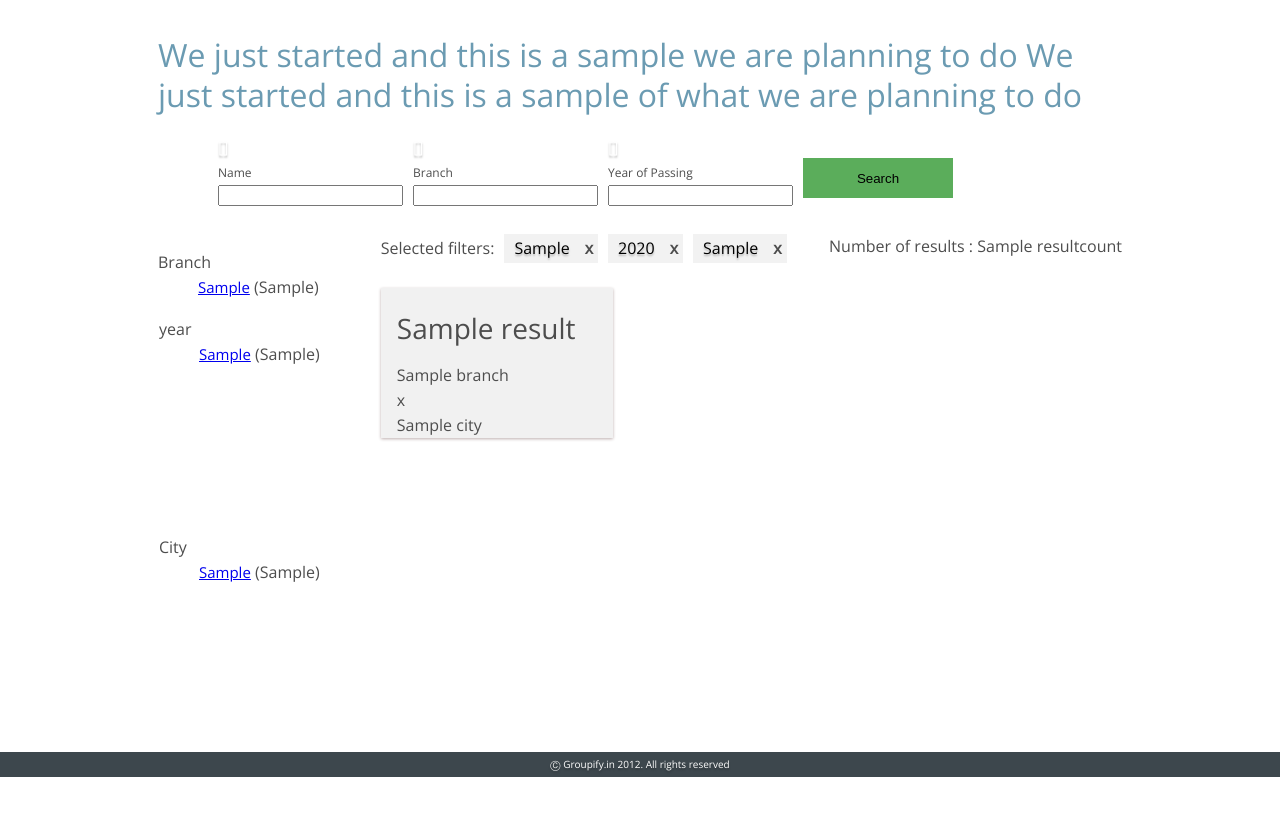
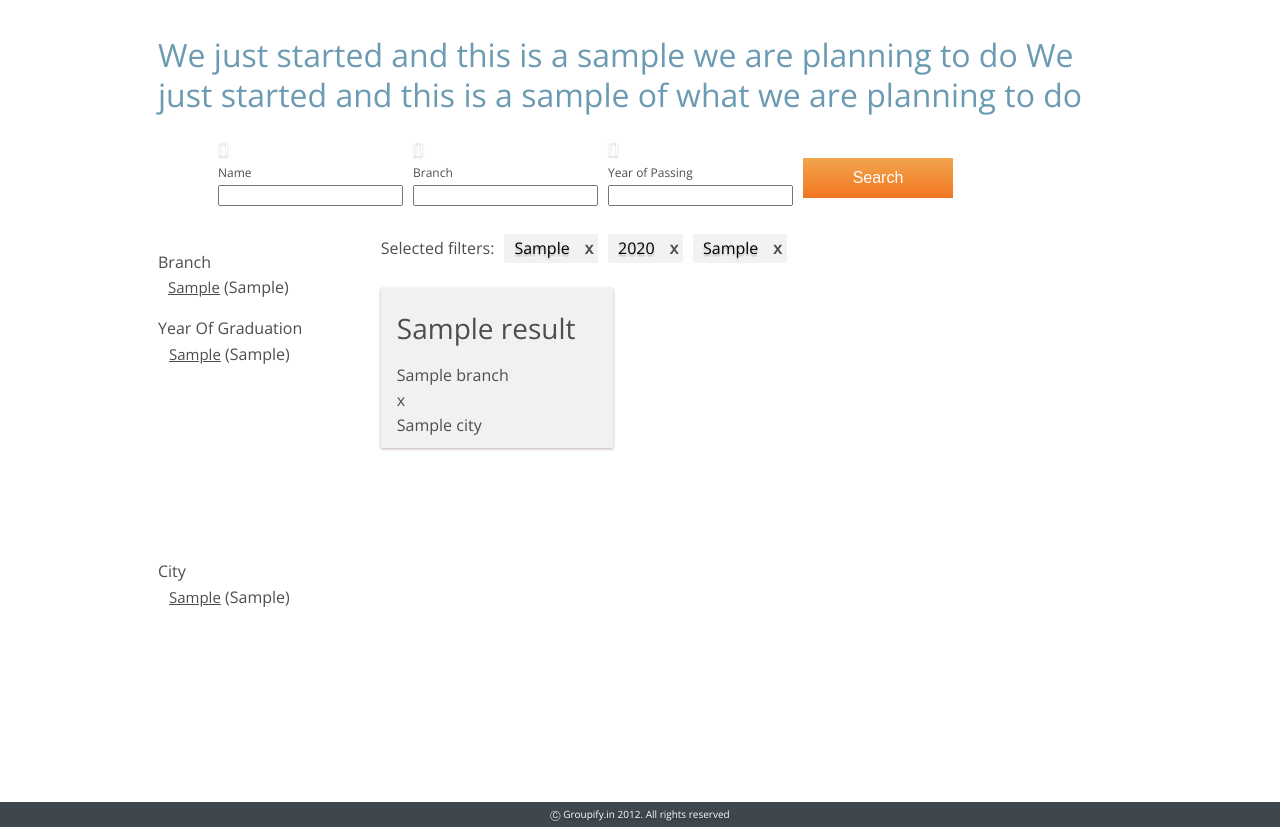
Before and after one commit to sriharimaneru/askra-repo, a Django app: template src/askra/templates/search/search.html in a window 1280 px wide. Shown: the part 100-927 px from the top of the page. Before the commit the page ends 877 px from the top, so only its background shows below. Run offline with Django 3.2, Linux system fonts and the light colour scheme; the template is opened without the code that fills it: most values are stand-ins (such as "Sample title", 1, 10 or a date in 2020); form fields are guessed from the names that the template uses.

Commit message:
Cosmetic changes to search page

```diff
--- a/src/askra/static/css/style.css
+++ b/src/askra/static/css/style.css
@@ -443,6 +443,11 @@ div#search-content label, div#search-content dd, div#search-content dt, div#sear
 	text-shadow: none;
 }
 
+div#search-content dd{
+	margin-left: 10px;
+}
+
+
 div#search-content label, input{
 	display: block;
 }
@@ -471,8 +476,11 @@ div#search-content #id_name{
 div#search-content input.search_submit{
 	width: 150px;
 	height: 40px;
-	background: #5BAD5B;
+	background: #F27521;
+	background-image: -webkit-linear-gradient(top,#F2A54D,#F27521);
 	border: none;
+	font-size: 16px;
+	color: white;
 }
 
 div#search-content p.search_submit{
@@ -501,6 +509,7 @@ div#year_div{
 
 div#facet-list a{
 	font-size: 15px;
+	color: #4D4D4D;
 }
 
 #applied_facets {
@@ -533,7 +542,7 @@ div#facet-list a{
 
 .result_div{
 	width: 200px;
-	padding: 0px 16px;
+	padding: 0px 16px 10px;
 	background-color: #F1F1F1;
 	box-shadow: 0px 1px 3px #BEAFAF;
 	margin: 5px 5px;
@@ -550,7 +559,8 @@ div#facet-list a{
 }
 
 div#facet-list .selected_facet{
-	color: #5BAD5B;
+	color: #E57300;
+	/*font-weight: bold;*/
 }
 
 
--- a/src/askra/templates/search/search.html
+++ b/src/askra/templates/search/search.html
@@ -13,8 +13,6 @@
 <script type="text/javascript" src="{{STATIC_URL}}js/jquery.jscrollpane.min.js"></script>
 
 <script src="{{STATIC_URL}}js/jquery.masonry.min.js"></script>
-
-<LINK rel="stylesheet" type="text/css" href="{{STATIC_URL}}css/style.css"></LINK>
 
 <script type="text/javascript">
     $(function()
@@ -107,9 +105,10 @@
             {% endfor %}
         {% endif %}
     </dl>
-    <dl id="yog_facet" class="scroll-pane">
+    <dl id="yog_facet">
         {% if facets.fields.year_of_passing %}
-            <dt>year</dt>
+            <dt>Year Of Graduation</dt>
+            <div class="scroll-pane">
             {% for year_of_passing in facets.fields.year_of_passing %}
                 {% if year_of_passing.1 %}
                     {% if year_of_passing.0 == year_facet_selected %}
@@ -121,11 +120,13 @@
                     <dd>{{ year_of_passing.0 }}({{ year_of_passing.1 }})</dd>
                 {% endif %}
             {% endfor %}
+            </div>
         {% endif %}
     </dl>
-    <dl id="city_facet" class="scroll-pane">
+    <dl id="city_facet" >
         {% if facets.fields.city %}
             <dt>City</dt>
+            <div class="scroll-pane">
             {% for city in facets.fields.city %}
                 {% if city.1 %}
                     {% if city.0 == city_facet_selected %}
@@ -137,6 +138,7 @@
                     <dd>{{ city.0 }}({{ city.1 }})</dd>
                 {% endif %}
             {% endfor %}
+            </div>
         {% endif %}
     </dl>
 </div>
@@ -170,17 +172,25 @@
             {% endif %}
         </div>
         <div id="num_results" class="right">
-            <p>Number of results : {{resultcount}}</p>
+            {% if resultcount > 0 %}
+                <p>Showing {{resultcount}} {% if resultcount = 1 %} profile {% else %} profiles {% endif %}</p>
+            {% endif %}
         </div>
         <p class="cB"></p>
     </div>
     <div id="search_results">
         {% for result in results %}
             <div class="result_div">
-                <h2 class="name section-subtitle">{{ result.name}}</h2>
-                <p class="branch">{{ result.branch}}</p>
-                <p class="year_of_passing">{{ result.year_of_passing}}</p>
-                <p class="city">{{ result.city}}</p>
+                <h2 class="name section-subtitle">{{ result.name }}</h2>
+                {% if result.branch %}
+                    <p class="branch">{{ result.branch }}</p>
+                {% endif %}
+                {% if result.year_of_passing %}
+                    <p class="year_of_passing">{{ result.year_of_passing }}</p>
+                {% endif %}
+                {% if result.city %}
+                    <p class="city">{{ result.city }}</p>
+                {% endif %}
             </div>
         {% empty %}
             <p>Sorry, no results found.</p>
```
Also changed, not shown: src/askra/templates/index.html (line endings or trailing spaces).
